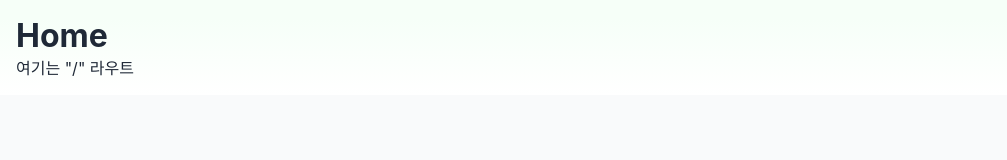
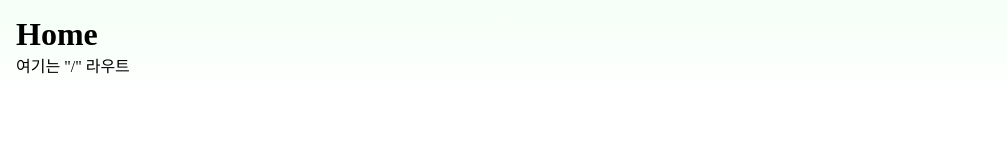
Before and after one commit to dongwandev/mokwon-hackathon, a React (Vite) app in the folder frontend/: page / in a window 1280 px wide. Shown: the top 160 px of the page, without its empty margins (0-1007 px from the left). Built offline with nearby package versions, Linux system fonts and the light colour scheme.

Commit message:
불필요 CSS 속성 제거

```diff
--- a/frontend/src/pages/LearningChoicePage.css
+++ b/frontend/src/pages/LearningChoicePage.css
@@ -6,13 +6,6 @@
   --subtext: #6b7280;
   --radius: 16px;
   --font: 'Inter', 'Pretendard', sans-serif;
-}
-
-body {
-  margin: 0;
-  font-family: var(--font);
-  background-color: var(--bg);
-  color: var(--text);
 }
 
 .select-container {
```
